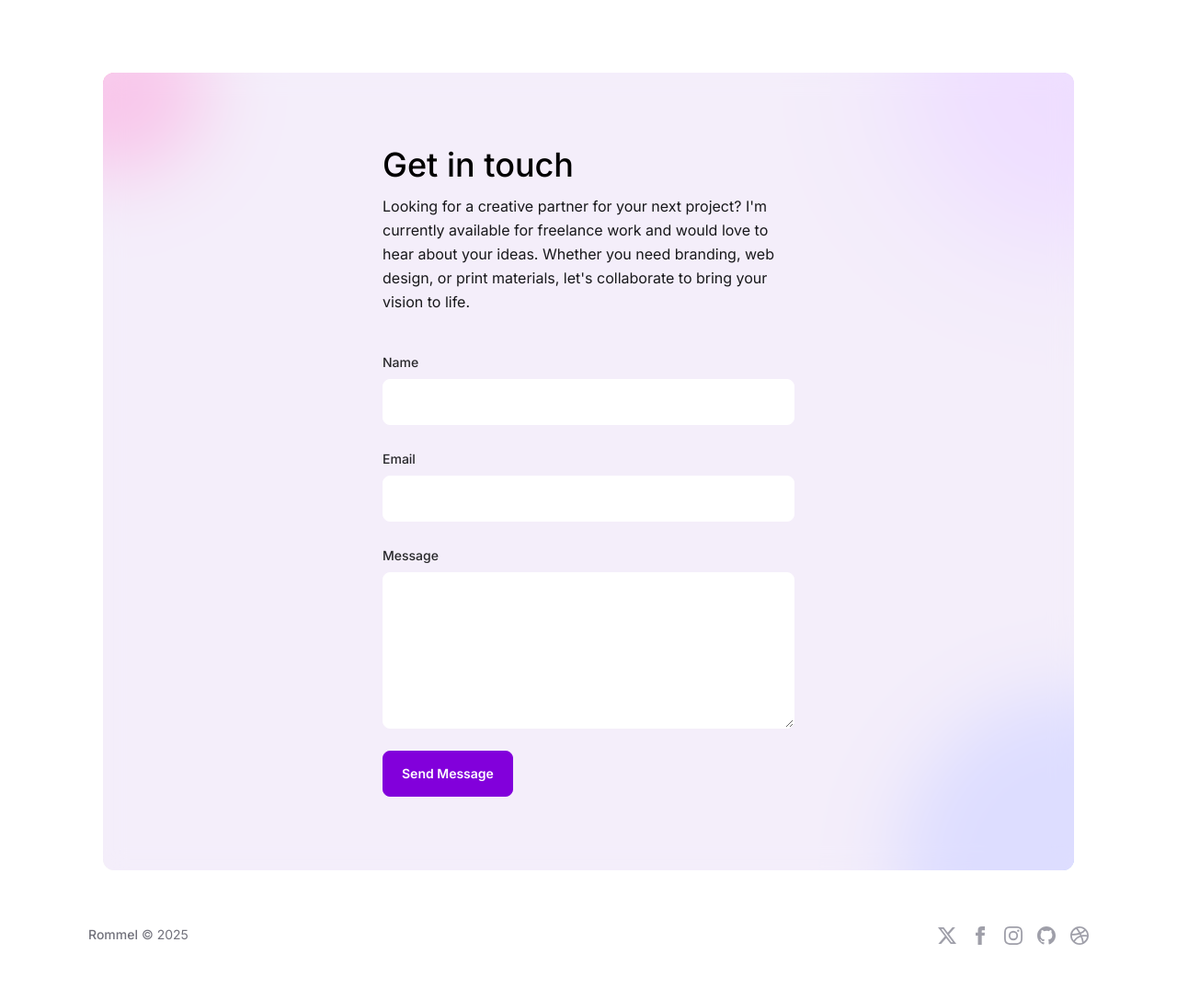
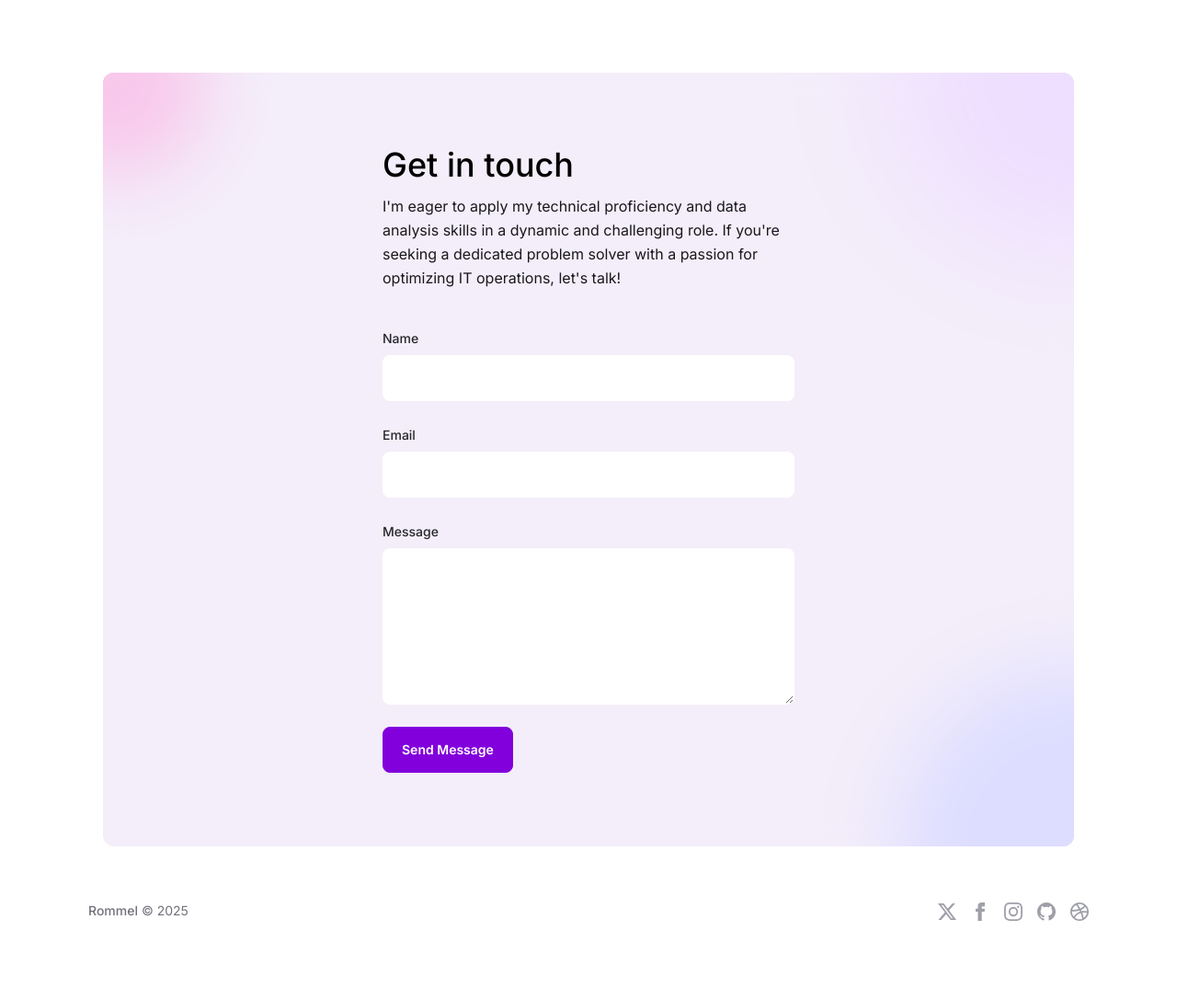
Before and after one commit to espinozare/Portfolio_django, a Django app: page / in a window 1280 px wide. Shown: the part 587-1674 px from the top of the page at 92% size. After the commit the page ends 1588 px from the top, so only its background shows below. Run offline with Django 5.2, Linux system fonts and the light colour scheme; data that the repository does not hold is empty; style sheets or scripts are compiled from the project's sources; some libraries are stand-ins or nearby versions.

Commit message:
update speech contact

```diff
--- a/templates/home.html
+++ b/templates/home.html
@@ -111,10 +111,8 @@
         Get in touch
       </h2>
       <h3 class="mt-3 leading-relaxed text-zinc-900 dark:text-zinc-200">
-        Looking for a creative partner for your next project? I'm
-        currently available for freelance work and would love to hear
-        about your ideas. Whether you need branding, web design, or
-        print materials, let's collaborate to bring your vision to life.
+        I'm eager to apply my technical proficiency and data analysis skills in a dynamic and challenging role.
+        If you're seeking a dedicated problem solver with a passion for optimizing IT operations, let's talk!
       </h3>
       <form onsubmit="return false;" class="mt-10 w-full space-y-6">
         <div class="space-y-2">
```
